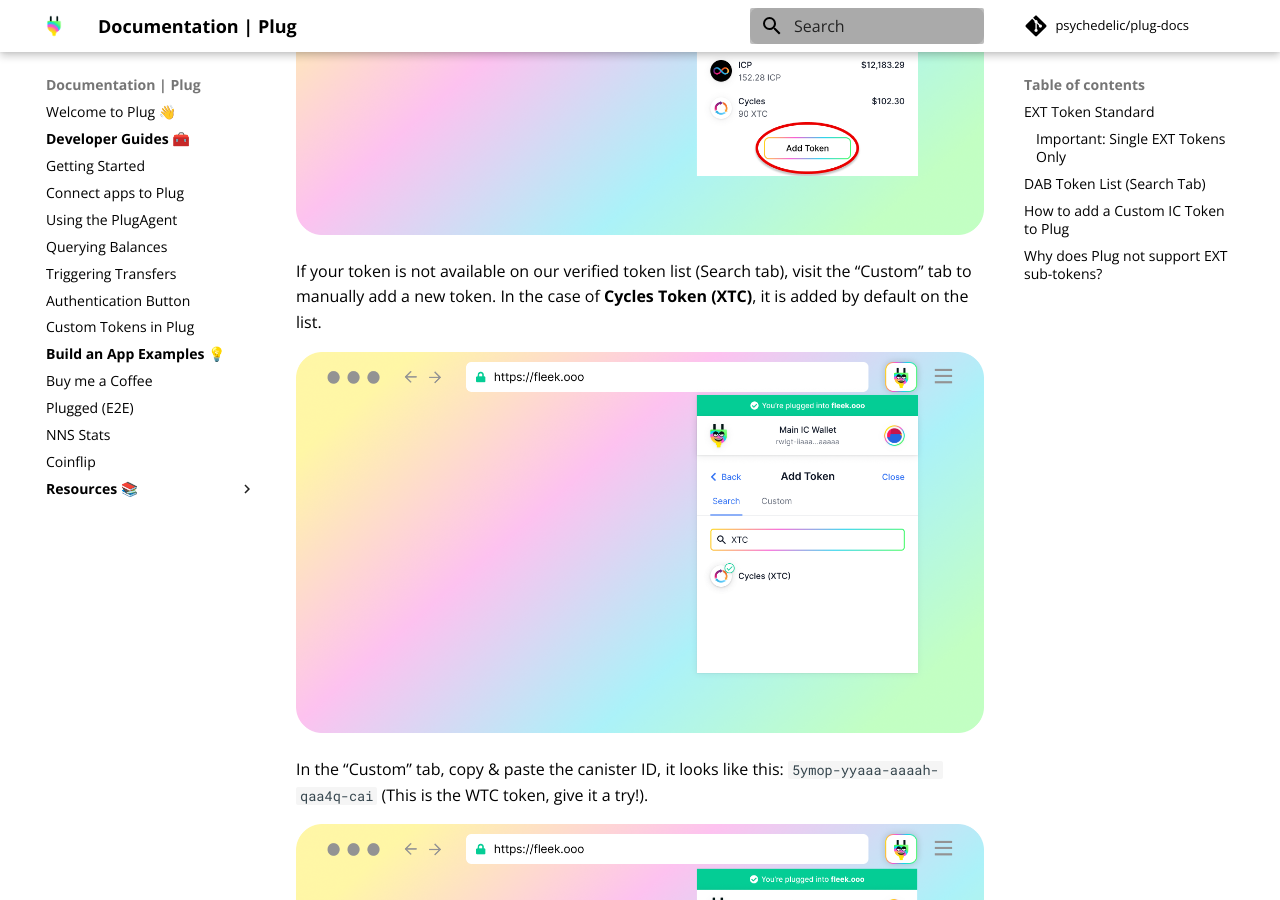
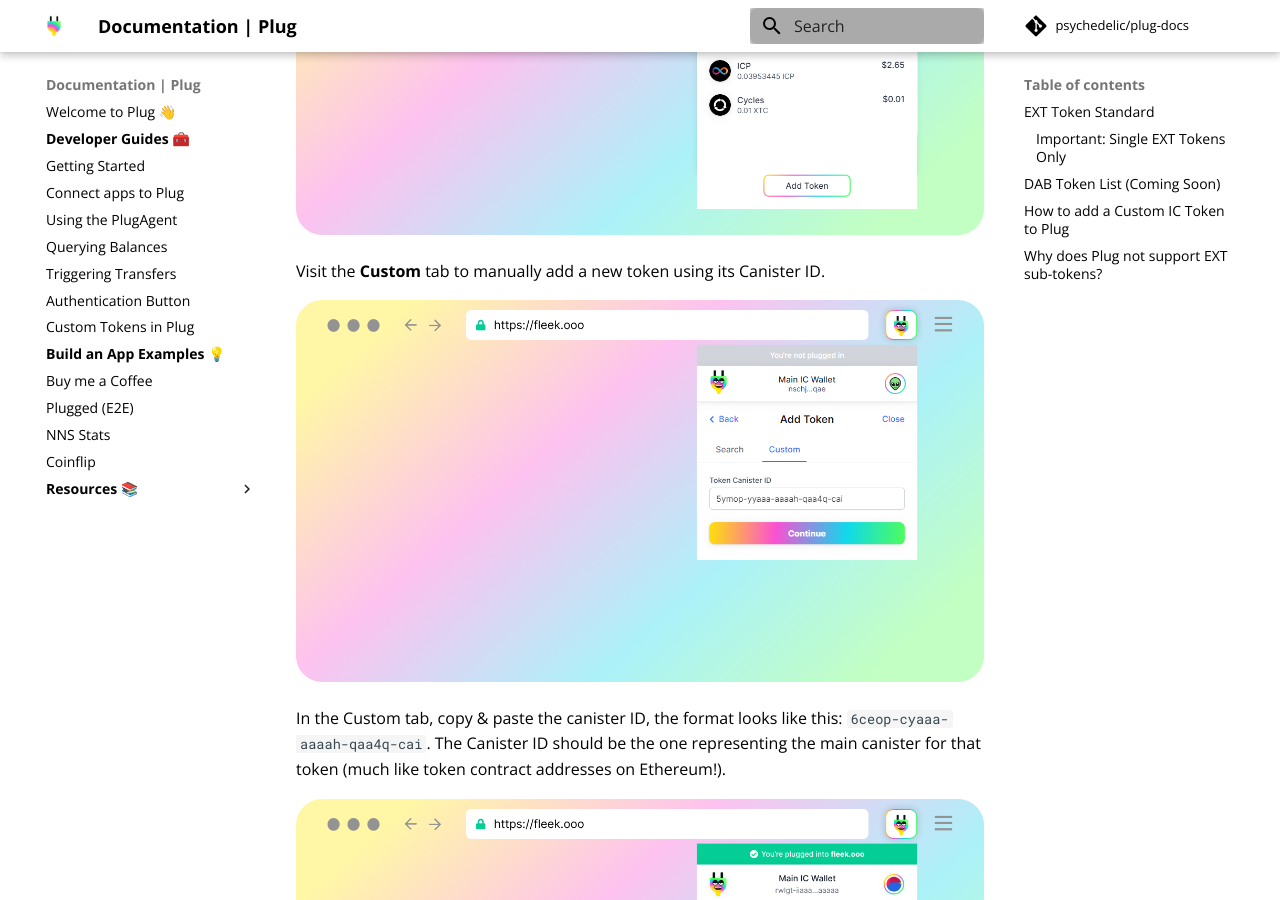
Before and after one commit to Psychedelic/plug-docs, an MkDocs documentation site: the page built from docs/getting-started/custom-tokens.md, in a window 1280 px wide and 900 px high, scrolled down 2051 px. Built offline with MkDocs 1.6.1 and Material for MkDocs 9.7.7, drawn with Linux system fonts in a browser that asks for light colours; comment, search, counter and statistics services are not loaded; some of the changed text lies outside the part shown.

Commit message:
update-images

````diff
--- a/docs/getting-started/custom-tokens.md
+++ b/docs/getting-started/custom-tokens.md
@@ -21,8 +21,8 @@
 
 **Plug does not support sub-tokens** (EXT token canisters with “multiple tokens” inside, referenced with Token IDs). We only support EXT tokens that are 1 canister = 1 token, and referenced with just the token's Canister ID. [Learn more about the why here.](#why-does-plug-not-support-ext-sub-tokens)
 
-## DAB Token List (Search Tab)
-![](imgs/medium-1.png)
+## DAB Token List (Coming Soon)
+![](imgs/dab.png)
 
 If you go through the "Add Token" flow (see below), you'll see there is a Search tab! This is the **DAB tokens list**, an upcoming feature that will be powered by [DAB](https://dab.ooo).
 
@@ -33,15 +33,15 @@
 ## How to add a Custom IC Token to Plug
 In the Plug interface, go to the main assets/token tab, and click on “Add Tokens”.
 
-![](imgs/step-1.png)
+![](imgs/4.png)
 
-If your token is not available on our verified token list (Search tab), visit the “Custom” tab to manually add a new token. In the case of **Cycles Token (XTC)**, it is added by default on the list.
+Visit the **Custom** tab to manually add a new token using its Canister ID.
 
-![](imgs/medium-1.png)
+![](imgs/5.png)
 
-In the “Custom” tab, copy & paste the canister ID, it looks like this: ```5ymop-yyaaa-aaaah-qaa4q-cai``` (This is the WTC token, give it a try!).
+In the Custom tab, copy & paste the canister ID, the format looks like this: ```6ceop-cyaaa-aaaah-qaa4q-cai```. The Canister ID should be the one representing the main canister for that token (much like token contract addresses on Ethereum!).
 
-![](imgs/step-3.png)
+![](imgs/6.png)
 
 After clicking “Continue”, click “Add” in the modal asking you to confirm if this is the token you want to add.
 
````
Also changed, not shown: docs/resources/buying-cycles.md (+3 -1 lines), docs/getting-started/imgs/4.png (added), docs/getting-started/imgs/5.png (added), docs/getting-started/imgs/6.png (added), docs/getting-started/imgs/dab.png (added), docs/resources/imgs/1.png (added), docs/resources/imgs/2.png (added), docs/resources/imgs/3.png (added).
